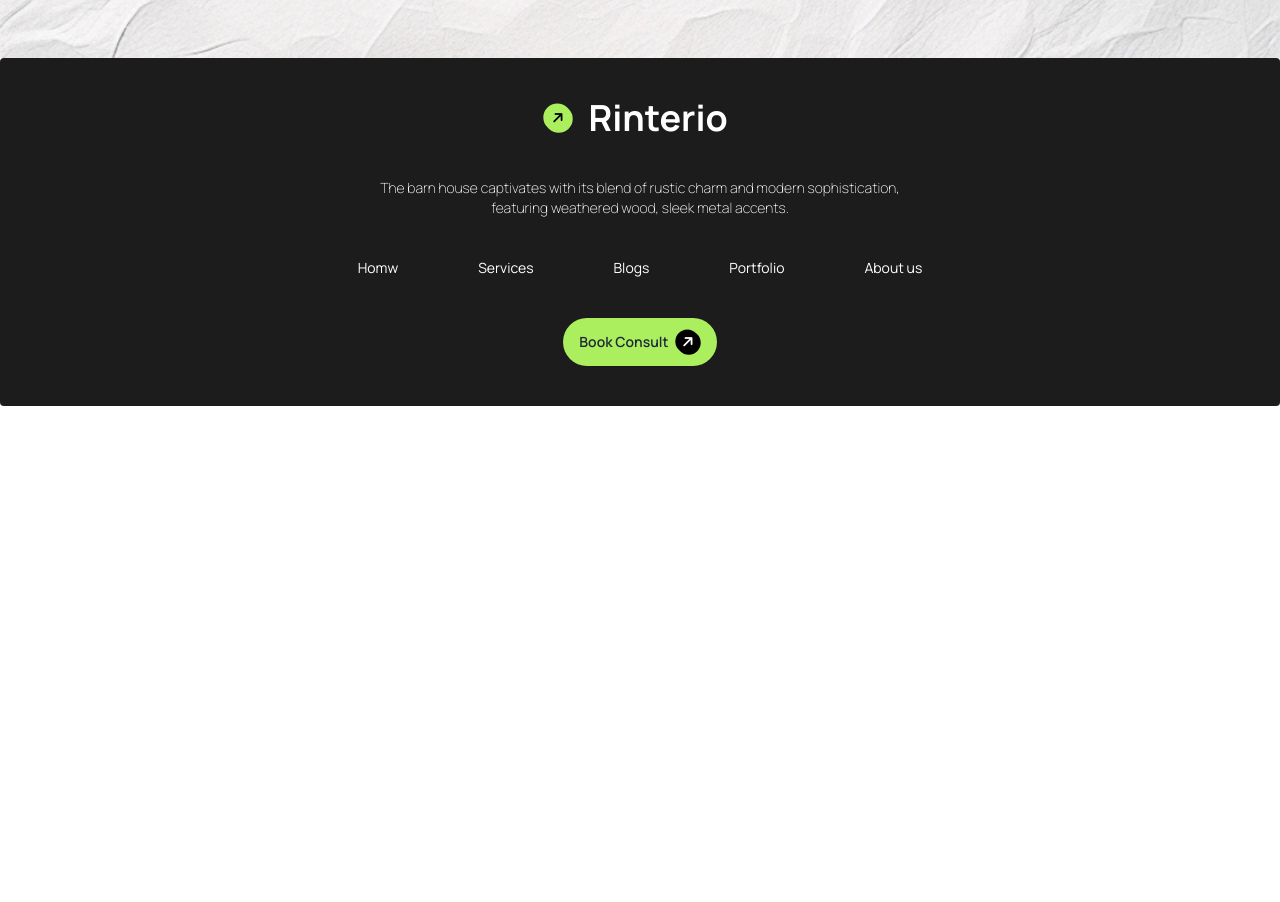
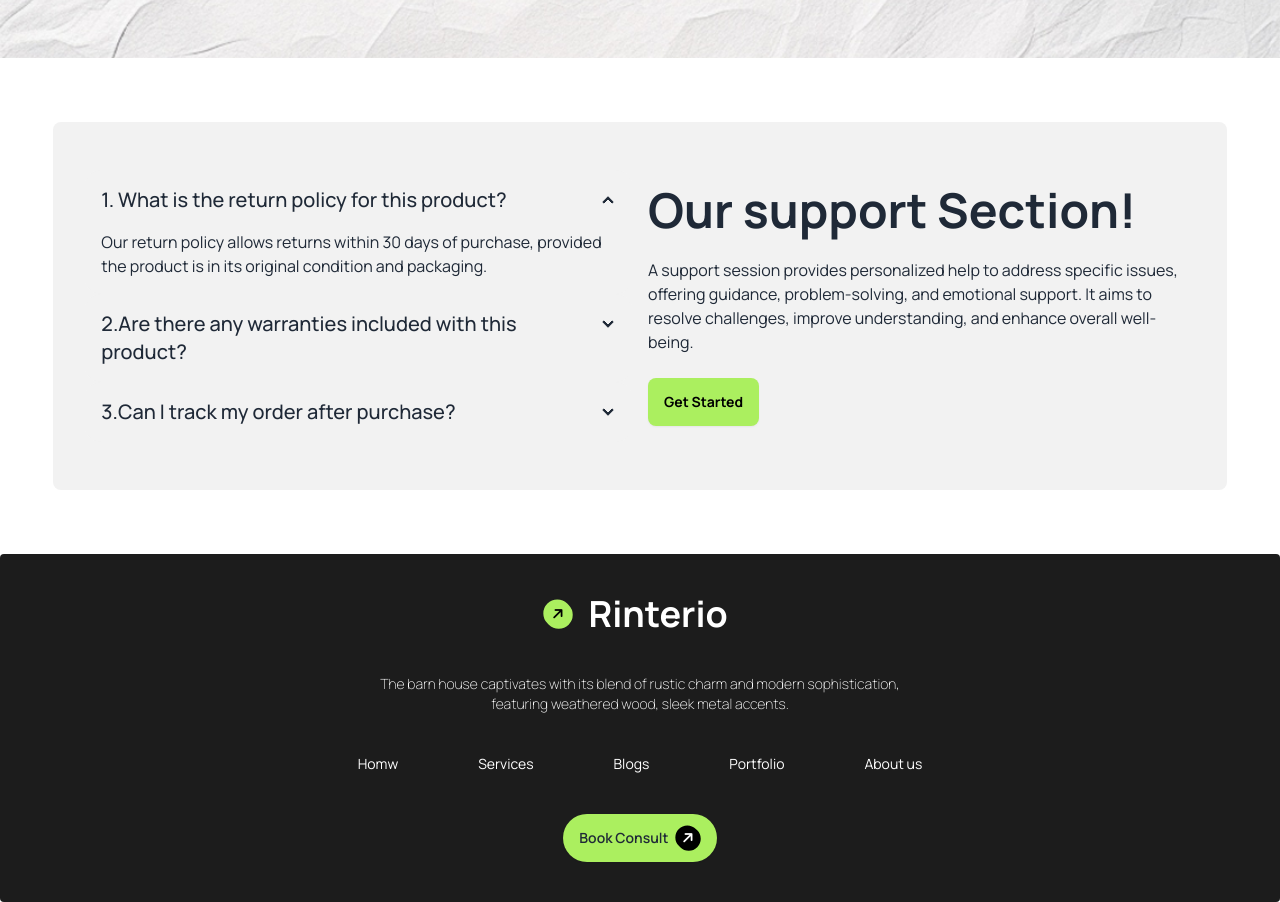
Before and after one commit to rashidul-islam9/Assingment3-Solution, a plain HTML site: page index.html in a window 1280 px wide. Shown: the part 3669-4571 px from the top of the page. Before the commit the page ends 4075 px from the top, so only its background shows below. Drawn offline with nearby package versions, Linux system fonts and the light colour scheme.

Commit message:
unique section done

```diff
--- a/index.html
+++ b/index.html
@@ -359,6 +359,53 @@
     </div>
   </section>
 
+  <!-- unique section -->
+
+
+  <div class="hero rounded-lg bg-base-200 w-11/12 mx-auto my-16">
+    <div class="hero-content flex-col lg:px-8 lg:py-12  lg:flex-row-reverse">
+
+       <div class="lg:w-[50%] w-[100%]">
+        <h1 class="lg:text-5xl text-3xl  font-bold">Our support Section!</h1>
+        <p class="py-6">
+          A support session provides personalized help to address specific issues, offering guidance, problem-solving, and emotional support. It aims to resolve challenges, improve understanding, and enhance overall well-being.
+        </p>
+        <button class="btn bg-primary text-black border-none font-bold hover:bg-primary btn-primary">Get Started</button>
+      </div>
+
+
+
+       <div class="lg:w-[50%] w-[100%]">
+        <div class="collapse collapse-arrow bg-base-200">
+          <input type="radio" name="my-accordion-2" checked="checked" />
+          <div class="collapse-title text-xl font-medium">
+            1. What is the return policy for this product?</div>
+          <div class="collapse-content">
+            <p>Our return policy allows returns within 30 days of purchase, provided the product is in its original condition and packaging.</p>
+          </div>
+        </div>
+        <div class="collapse collapse-arrow bg-base-200">
+          <input type="radio" name="my-accordion-2" />
+          <div class="collapse-title text-xl font-medium">2.Are there any warranties included with this product?</div>
+          <div class="collapse-content">
+            <p>Yes, this product comes with a 1-year warranty covering defects in materials and workmanship.</p>
+          </div>
+        </div>
+        <div class="collapse collapse-arrow bg-base-200">
+          <input type="radio" name="my-accordion-2" />
+          <div class="collapse-title text-xl font-medium">3.Can I track my order after purchase?</div>
+          <div class="collapse-content">
+            <p>Absolutely! You will receive a tracking number via email once your order has shipped, allowing you to monitor its delivery status.</p>
+          </div>
+        </div>
+       </div>
+
+      <!-- lept part -->
+
+
+    </div>
+  </div>
+
   <!-- footer part -->
 
       <footer class="footer bg-last1  footer-center text-base-content rounded text-white last p-10">
```
